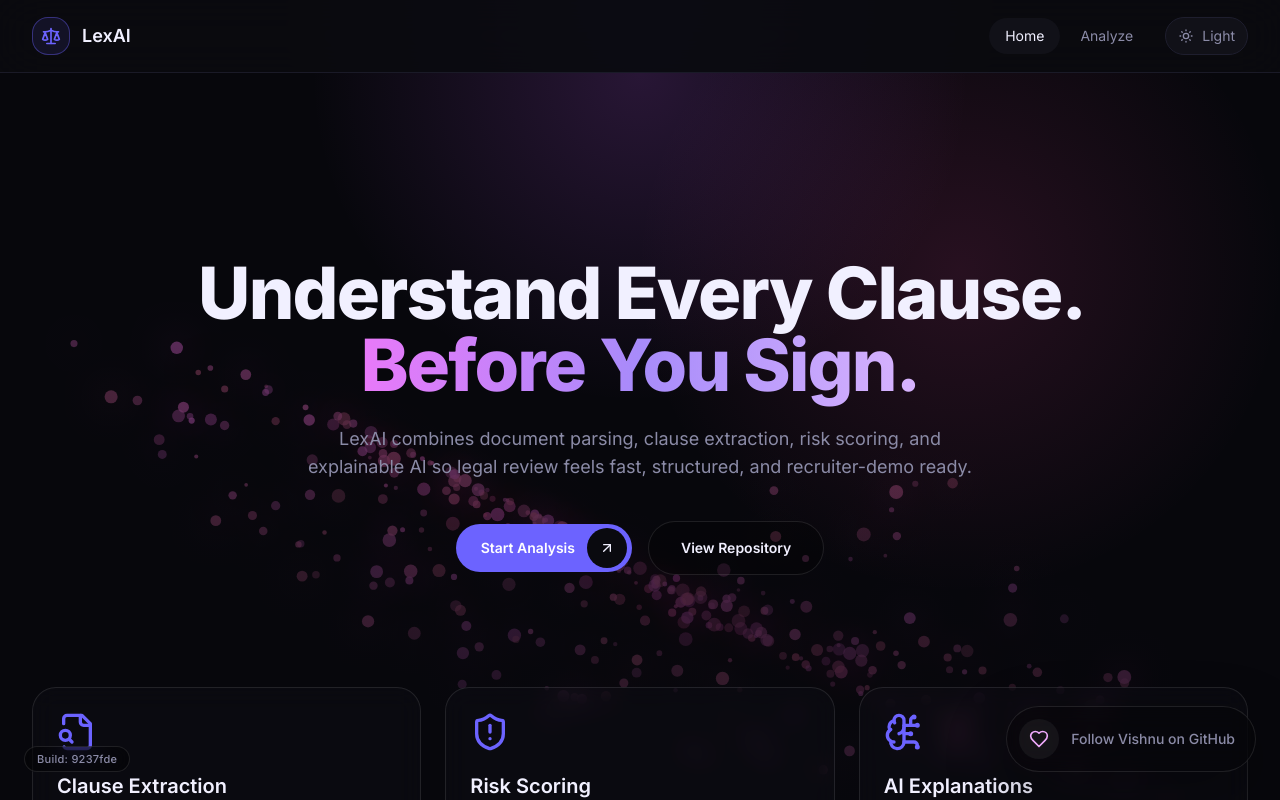
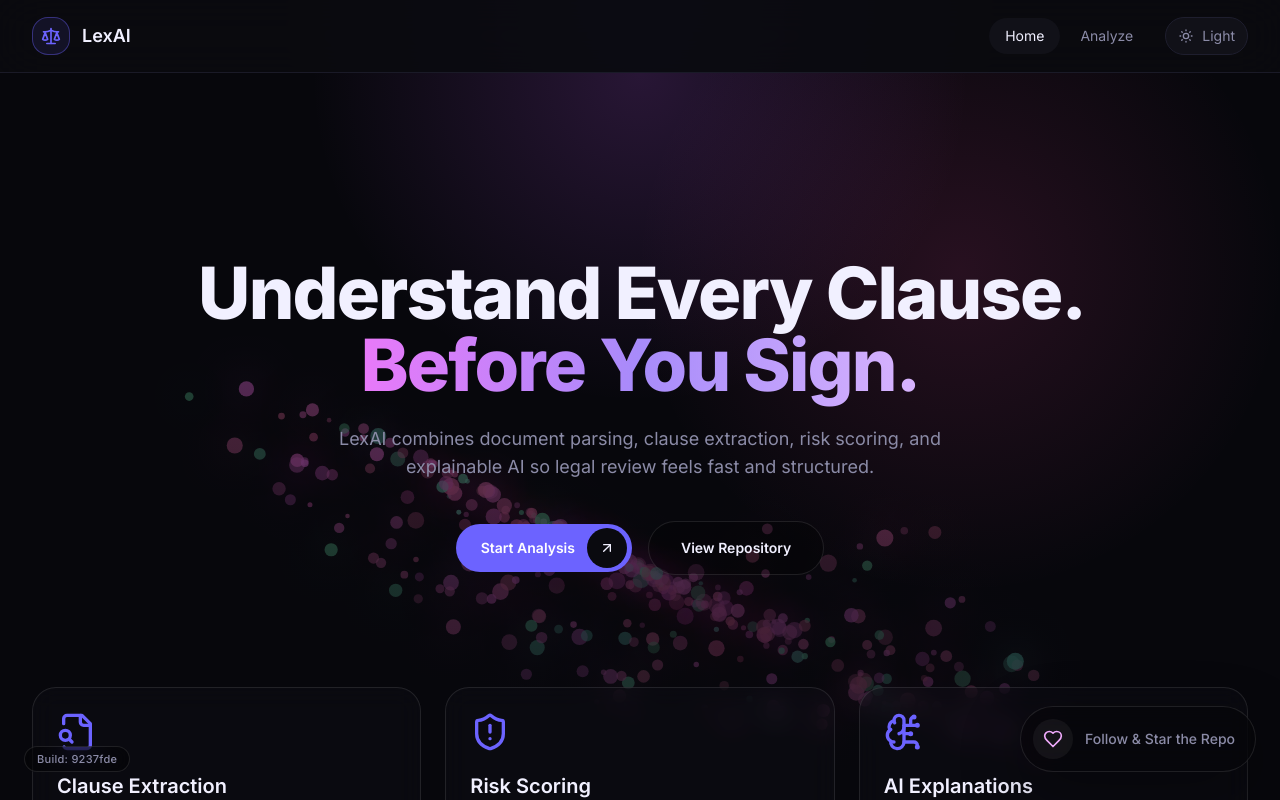
Before and after one commit to Vishnu-VJ24/Legal-Risk-Sentinel, a React (Vite) app in the folder frontend/: page / in a window 1280 px wide. Shown: the top 800 px of the page. Built offline with nearby package versions, Linux system fonts and the light colour scheme; no server answers.

Commit message:
Polish hero copy and vortex palette

```diff
--- a/frontend/src/components/ui/HeartFavorite.tsx
+++ b/frontend/src/components/ui/HeartFavorite.tsx
@@ -10,8 +10,8 @@ interface HeartFavoriteProps {
 }
 
 export const HeartFavorite = ({
-  href = 'https://github.com/Vishnu-VJ24',
-  label = 'Follow Vishnu on GitHub',
+  href = 'https://github.com/Vishnu-VJ24/Legal-Risk-Sentinel',
+  label = 'Follow & Star the Repo',
   className,
 }: HeartFavoriteProps) => {
   const [isLiked, setIsLiked] = useState(false);
--- a/frontend/src/components/ui/Vortex.tsx
+++ b/frontend/src/components/ui/Vortex.tsx
@@ -36,9 +36,9 @@ export const Vortex = ({
     let tick = 0;
     const particles = Array.from({ length: particleCount }, (_, index) => ({
       angle: (index / particleCount) * Math.PI * 2,
-      radius: 60 + Math.random() * 500,
-      speed: 0.001 + Math.random() * 0.0025,
-      size: 1.8 + Math.random() * 5.2,
+      radius: 20 + Math.random() * 420,
+      speed: 0.00085 + Math.random() * 0.0022,
+      size: 2.2 + Math.random() * 6.4,
       offset: Math.random() * Math.PI * 2,
     }));
 
@@ -59,19 +59,22 @@ export const Vortex = ({
       ctx.fillRect(0, 0, width, height);
 
       particles.forEach((particle, index) => {
-        const wobble = Math.sin(tick * 0.01 + particle.offset) * 30;
+        const wobble = Math.sin(tick * 0.01 + particle.offset) * 34;
         const radius = particle.radius + wobble;
         const angle = particle.angle + tick * particle.speed;
         const x = centerX + Math.cos(angle) * radius;
         const y = centerY + Math.sin(angle * 1.35) * radius * 0.42;
-        const hue = baseHue + ((index * 11 + tick * 0.28) % 34);
+        const hue =
+          index % 6 === 0
+            ? 148 + ((tick * 0.18 + index * 3) % 24)
+            : baseHue + ((index * 11 + tick * 0.28) % 34);
         const alpha = 0.42 + ((index % 5) * 0.08);
 
         ctx.beginPath();
         ctx.arc(x, y, particle.size, 0, Math.PI * 2);
         ctx.fillStyle = `hsla(${hue}, 100%, 72%, ${alpha})`;
         ctx.shadowColor = `hsla(${hue}, 100%, 68%, 0.9)`;
-        ctx.shadowBlur = 38;
+        ctx.shadowBlur = 44;
         ctx.fill();
       });
 
--- a/frontend/src/pages/LandingPage.tsx
+++ b/frontend/src/pages/LandingPage.tsx
@@ -43,7 +43,7 @@ export const LandingPage = () => {
             </h1>
             <p className="mx-auto mt-6 max-w-2xl text-base leading-8 text-text-secondary sm:text-lg">
               LexAI combines document parsing, clause extraction, risk scoring, and explainable AI so legal review
-              feels fast, structured, and recruiter-demo ready.
+              feels fast and structured.
             </p>
             <div className="mt-10 flex flex-col items-center justify-center gap-4 sm:flex-row">
               <ButtonWithIcon href="/analyze" label="Start Analysis" />
```
